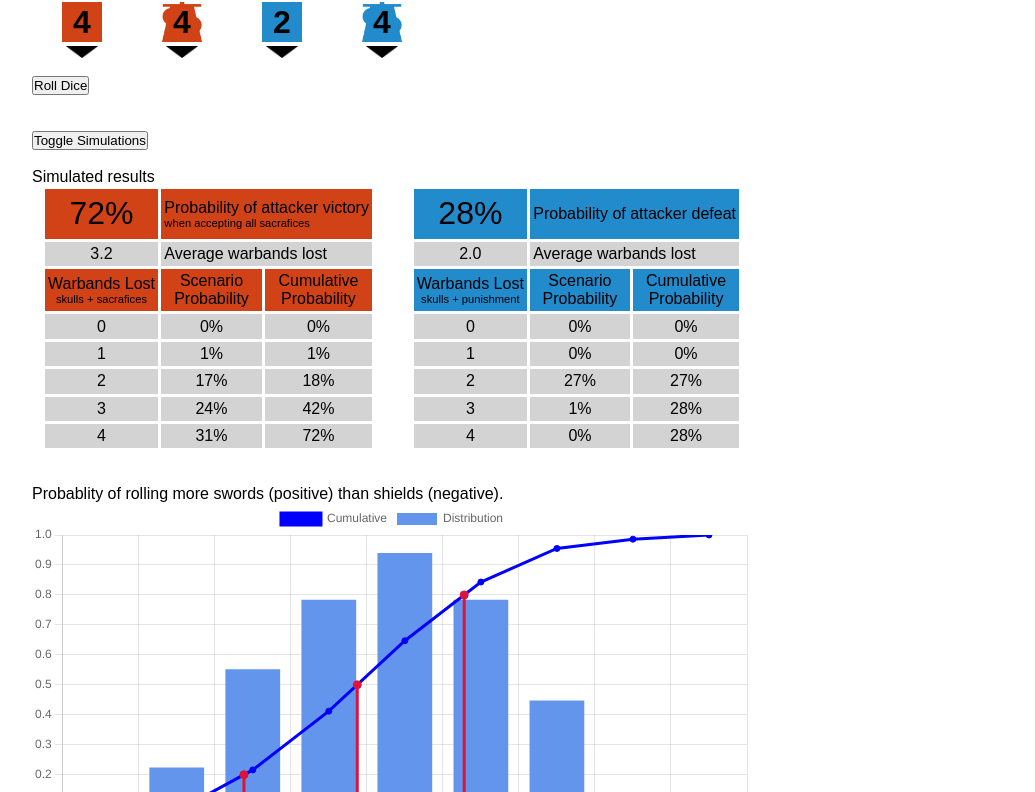
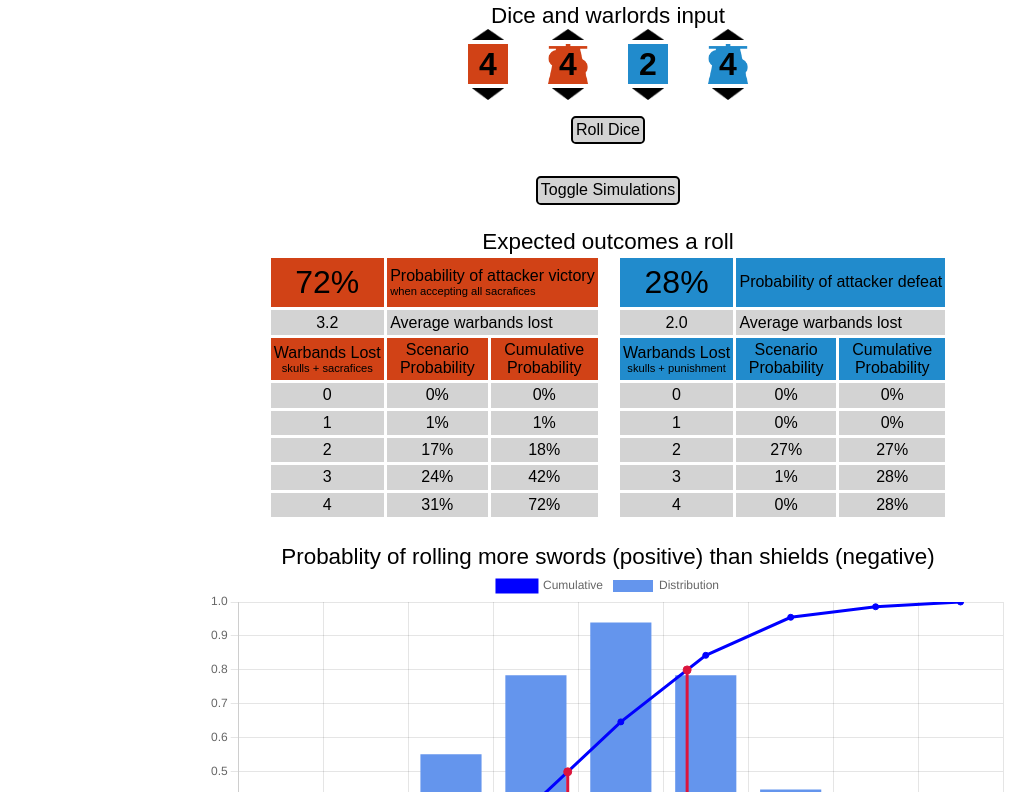
Before and after one commit to jgilles23/oath, a website: page index.html in a window 1280 px wide. Shown: the part 68-860 px from the top of the page, without its empty margins (32-1067 px from the left). Drawn offline with nearby package versions, Linux system fonts and the light colour scheme.

Commit message:
Visual updates

```diff
--- a/index.html
+++ b/index.html
@@ -22,16 +22,18 @@
             </div> -->
         </div>
         <div>
-            <div id="input-area" class="input-area"></div>
-            <br>
-            <button id="roll-dice">Roll Dice</button><br>
-            <br>
-            <div id="roll-area"></div><br>
-            <button id="toggle-simulations">Toggle Simulations</button>
-            <div id="simulation-results-area" style="display:block">
-                <br>
-                <p>Simulated results</p>
-                <div id="simulation-tables">
+            <div class="simulation-results-area">
+                <p class="full-width">Dice and warlords input</p>
+                <div id="input-area"></div>
+                <div class="break"></div>
+                <button id="roll-dice" class="button">Roll Dice</button>
+                <div class="break"></div>
+                <div id="roll-area"></div>
+                <div class="break"></div>
+                <button id="toggle-simulations" class="button">Toggle Simulations</button>
+            </div>
+            <div id="simulation-results-area" class="simulation-results-area">
+                <p class="full-width">Expected outcomes a roll</p>
                 <!-- WINNER TABLE -->
                 <table class="results-table" id="winner-table">
                     <thead>
@@ -97,11 +99,11 @@
                         </tr>
                     </tbody>
                 </table>
-                </div><br>
-                <p>Probablity of rolling more swords (positive) than shields (negative).</p>
+                <!-- </div><br> -->
+                <p class="full-width">Probablity of rolling more swords (positive) than shields (negative)</p>
                 <canvas id="simulation-results"></canvas><br>
                 <br>
-                <p>Probability of rolling listed amount of skulls.</p>
+                <p class="full-width">Probability of rolling listed amount of skulls</p>
                 <canvas id="skull-results"></canvas><br>
                 <br>
             </div>
--- a/main.ts
+++ b/main.ts
@@ -510,7 +510,7 @@ class Roller {
 document.getElementById(htmlIDs.toggleSimulations)!.onclick = () => {
     let simulationDiv = document.getElementById(htmlIDs.allSimulationArea) as HTMLDivElement
     if (simulationDiv.style.display === "none") {
-        simulationDiv.style.display = "block"
+        simulationDiv.style.display = "flex"
     } else {
         simulationDiv.style.display = "none"
     }
--- a/styles.css
+++ b/styles.css
@@ -16,8 +16,8 @@
 }
 
 .main {
-    width: 90vmin;
-    margin-left: 5%;
+    width: calc(min(50em,90vw));
+    margin: auto;
     font-family: 'Arial';
 }
 
@@ -34,7 +34,7 @@
     height: 0.5em;
 }
 
-
+/* INPUT AREA */
 
 .dice-face {
     height: 2em;
@@ -75,59 +75,55 @@
     position: relative;
 }
 
-.input-area {
+#input-area {
     --box-width: 2.5em;
     display: flex;
     justify-content: space-around;
-    width: calc(min(100%, calc(10*var(--box-width))));
+    width: calc(min(100%, calc(8*var(--box-width))));
     /* background-color: grey; */
     flex-wrap: wrap;
 }
 
-.simulation-table {
-    display: flex;
-    flex-wrap: wrap;
-    /* flex-direction: row; */
-    /* font-size: 1.2em; */
-    white-space: nowrap;
-}
+/* BUTTONS */
 
-
-/* SIMULATION TABLE */
-#sim {
-    /* font-family: 'roboto'; */
-    /* background-color: red; */
-}
-
-#sim thead {
-    background-color: gray;
-}
-#sim tbody{
-    /* border-collapse: collapse; */
+.button {
     background-color: lightgrey;
-}
-#sim th, td {
-    font-weight: normal;
-    padding: 0.3em;
-    vertical-align: center;
-    text-align: center;
+    border-radius: 0.3em;
+    border: 2px solid black;
+    font-size: 1em;
+    padding: 0.2em;
 }
 
 /* SIMULATION TABLES */
 
-#simulation-tables {
+.simulation-results-area {
     display: flex;
-    justify-content: space-around;
+    justify-content: center;
     flex-wrap: wrap;
     margin-right: -0.5em;
     margin-left: -0.5em
 }
 
+.simulation-results-area>*{
+    margin: 0.5em;
+}
+
+.full-width {
+    width: 100%;
+    text-align: center;
+    margin-top: 1rem;
+    margin-bottom: -0.5rem;
+    font-size: 1.4em;
+}
+
+.break {
+    width: 100%;
+    padding: 0;
+    margin: 0;
+}
+
 .results-table {
     border-spacing: 3px;
-    margin-bottom: 1em;
-    margin-right: 0.5em;
-    margin-left: 0.5em;
     align-self: flex-start;
 }
 
@@ -135,6 +131,7 @@
     padding: 0.2em;
     background-color: lightgray;
     font-weight: normal;
+    text-align: center;
 }
 
 .results-table .headline {
```
Also changed, not shown: out/main.js, 1 other file. Lines whose indentation alone changed are shown as unchanged.
